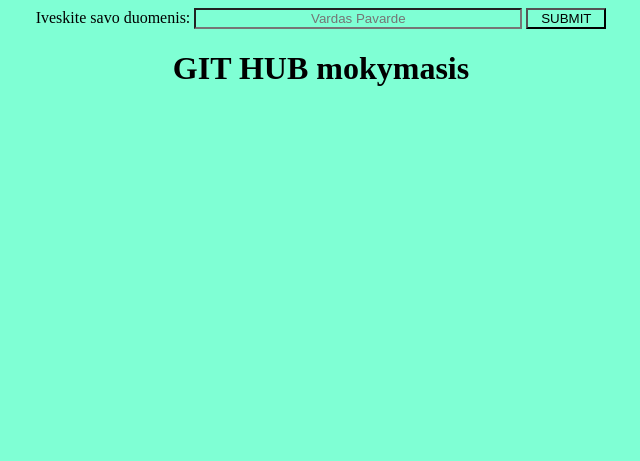
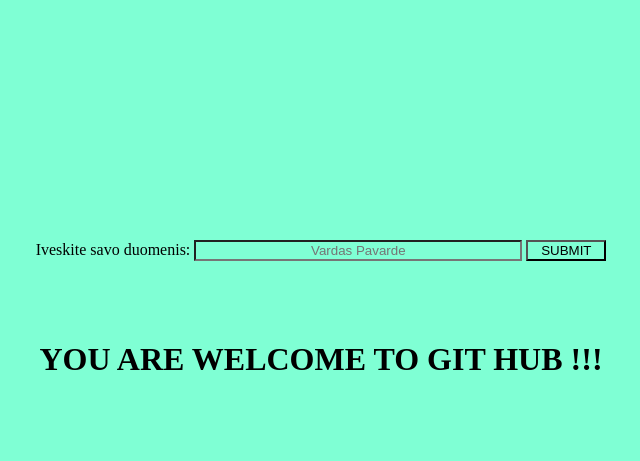
Before and after one commit to Argorass/Git-test, a plain HTML site: page index.html in a window 1280 px wide. Shown: the whole page, without its empty margins (87-727 px from the left). Drawn offline with Linux system fonts and the light colour scheme.

Commit message:
padailinimas

```diff
--- a/index.html
+++ b/index.html
@@ -5,6 +5,7 @@
     <meta name="viewport" content="width=device-width, initial-scale=1.0" />
     <title>Document</title>
     <link rel="stylesheet" href="styles.css" />
+    <script defer src="index.js"></script>
   </head>
   <body>
     <div>
@@ -12,6 +13,7 @@
       <input type="text" id="input" placeholder="Vardas Pavarde">
       <button id="btn">SUBMIT</button>
     </div>
-    <p><h1>GIT HUB mokymasis</h1></p>
+    <p><h1>YOU ARE WELCOME TO GIT HUB !!!</h1></p>
+
   </body>
 </html>
--- a/styles.css
+++ b/styles.css
@@ -3,6 +3,7 @@
   color: black;
   width: 100vh;
   text-align: center;
+  margin-top: 5rem;
 }
 
 #input {
```
